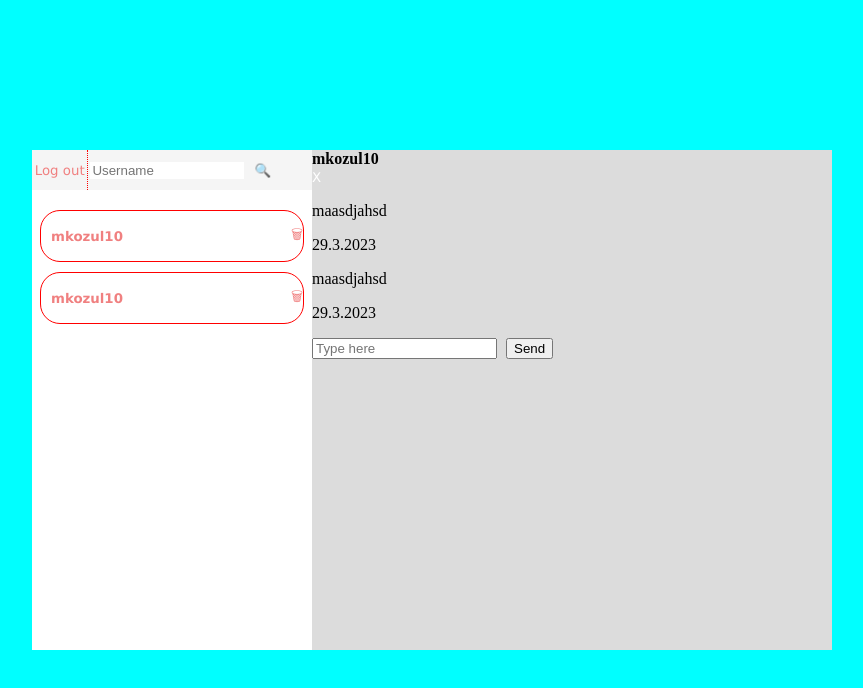
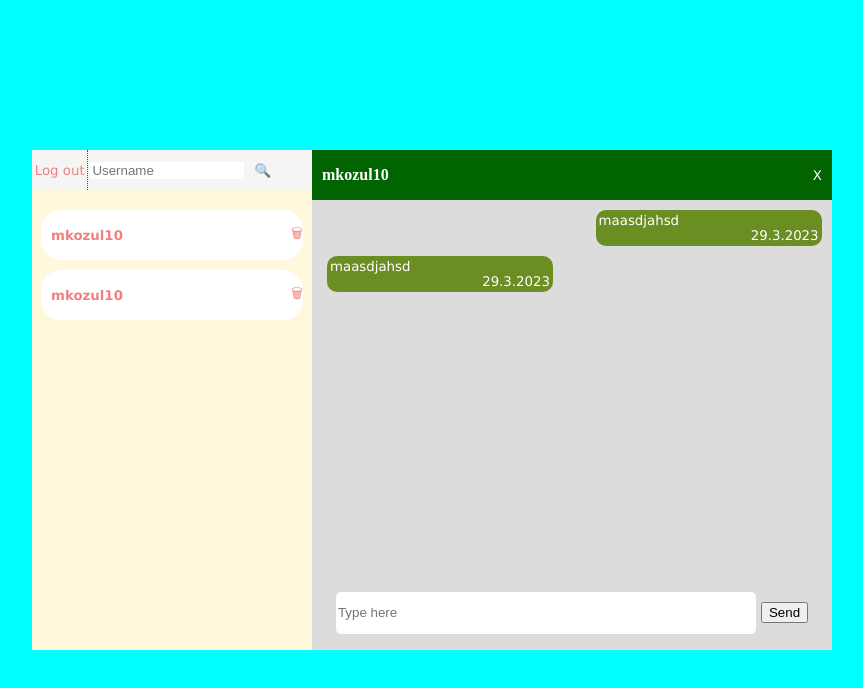
Before and after one commit to mkozul10/chat-app-with-users, a website: page public/chat.html in a window 1280 px wide. Shown: the whole page, without its empty margins (208-1071 px from the left). Drawn offline with Linux system fonts and the light colour scheme.

Commit message:
added style for chat and custom scrollbar for messages

```diff
--- a/public/styles/chat.css
+++ b/public/styles/chat.css
@@ -34,6 +34,8 @@ body,html{
     background-color:gainsboro;
     min-height: 500px;
     width:65%;
+    display: flex;
+    flex-direction: column;
 }
 
 #log-and-find{
@@ -65,7 +67,7 @@ body,html{
     display: flex;
     align-items: center;
     flex-direction: column;
-    background-color: white;
+    background-color:cornsilk;
     height:450px;
     padding-top: 10px;
     /*Scrollbar*/
@@ -81,7 +83,7 @@ body,html{
     align-items: center;
     width:90%;
     height: 50px;
-    border: 1px solid red;
+    background-color: white;
     border-radius: 20px;
     padding-left: 10px;
     margin-top: 10px;
@@ -99,3 +101,124 @@ body,html{
     background-color: #999;
 }
 /*Scrollbar end*/
+
+#top-of-chat{
+    width: 100%;
+    height:10%;
+    background-color: darkgreen;
+    display: flex;
+    justify-content: space-between;
+}
+
+#chat-username{
+    height: 100%;
+    width:fit-content;
+    color:white;
+    display: flex;
+    align-items: center;
+    margin-left: 10px;
+}
+
+#close-chat{
+    display: flex;
+    align-items: center;
+    margin-right: 10px;
+    font-family: Verdana;
+}
+
+#messages{
+    height:75%;
+    width: 100%;
+    display: flex;
+    flex-direction: column;
+    overflow-y: scroll;
+    overflow-x: hidden;
+}
+/*Scrollbar*/
+#messages::-webkit-scrollbar {
+    width: 8px;
+}
+
+#messages::-webkit-scrollbar-thumb {
+    background-color: #ccc;
+    border-radius: 4px;
+}
+
+#messages::-webkit-scrollbar-thumb:hover {
+    background-color: #999;
+}
+/*Scrolbar end*/
+#text-input{
+    height:15%;
+    width: 100%;
+    display: flex;
+    justify-content: center;
+    align-items: center;
+}
+
+#forma{
+    display: flex;
+    justify-content: center;
+    align-items: center;
+    width:100%;
+}
+
+#message-input {
+    width: 80%;
+    height: 40px;
+    border:none;
+    border-radius: 5px;
+}
+
+.my-message{
+    background-color: olivedrab;
+    height:fit-content;
+    min-height: 20px;
+    width: 220px;
+    color: white;
+    font-size: smaller;
+    font-family:'Lucida Sans';
+    margin-top: 10px;
+    margin-left: 10px;
+    padding: 3px;
+    border-radius: 10px;
+}
+
+.other-message{
+    background-color: olivedrab;
+    height:fit-content;
+    min-height: 20px;
+    width: 220px;
+    color: white;
+    font-size: smaller;
+    font-family:'Lucida Sans';
+    margin-top: 10px;
+    margin-left: 10px;
+    padding: 3px;
+    border-radius: 10px;
+}
+
+.message-text{
+    margin:0px;
+    word-wrap: break-word;
+}
+
+.message-date{
+    margin:0px;
+    text-align: end;
+}
+
+.message-position1{
+    width: 100%;
+    height: fit-content;
+    display: flex;
+    justify-content: flex-start;
+    padding-left: 5px;
+}
+
+.message-position2{
+    width: 98%;
+    height: fit-content;
+    display: flex;
+    justify-content: flex-end;
+}
```
